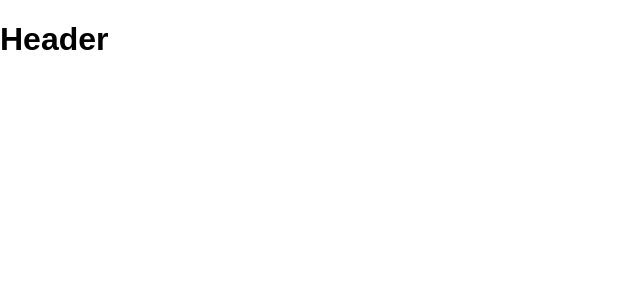
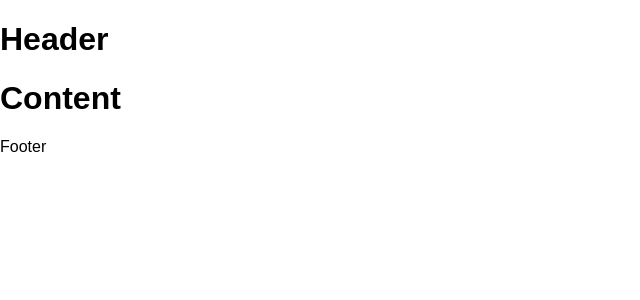
Before and after one commit to gnzlplcs/team-member-allocation, a React (Create React App) app: page / in a window 1280 px wide. Shown: the top 300 px of the page, without its empty margins (0-640 px from the left). Built offline with nearby package versions, Linux system fonts and the light colour scheme.

Commit message:
create Footer component

```diff
--- a/src/App.js
+++ b/src/App.js
@@ -1,10 +1,14 @@
 import "./App.css";
 import Header from "./Header";
+import Content from "./Content";
+import Footer from "./Footer";
 
 function App() {
   return (
     <div className="App">
       <Header />
+      <Content></Content>
+      <Footer />
     </div>
   );
 }
--- a/src/Footer.jsx
+++ b/src/Footer.jsx
@@ -0,0 +1,9 @@
+const Footer = () => {
+  return (
+    <footer>
+      <p>Footer</p>
+    </footer>
+  );
+};
+
+export default Footer;
```
